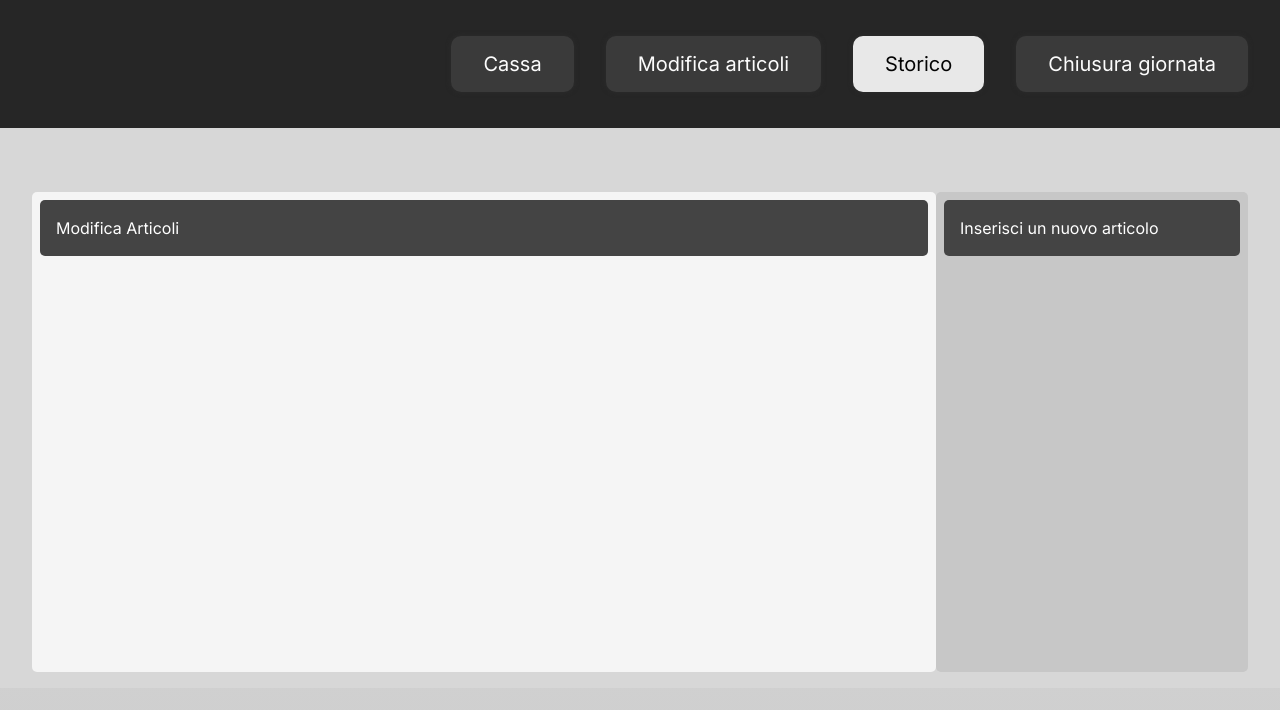
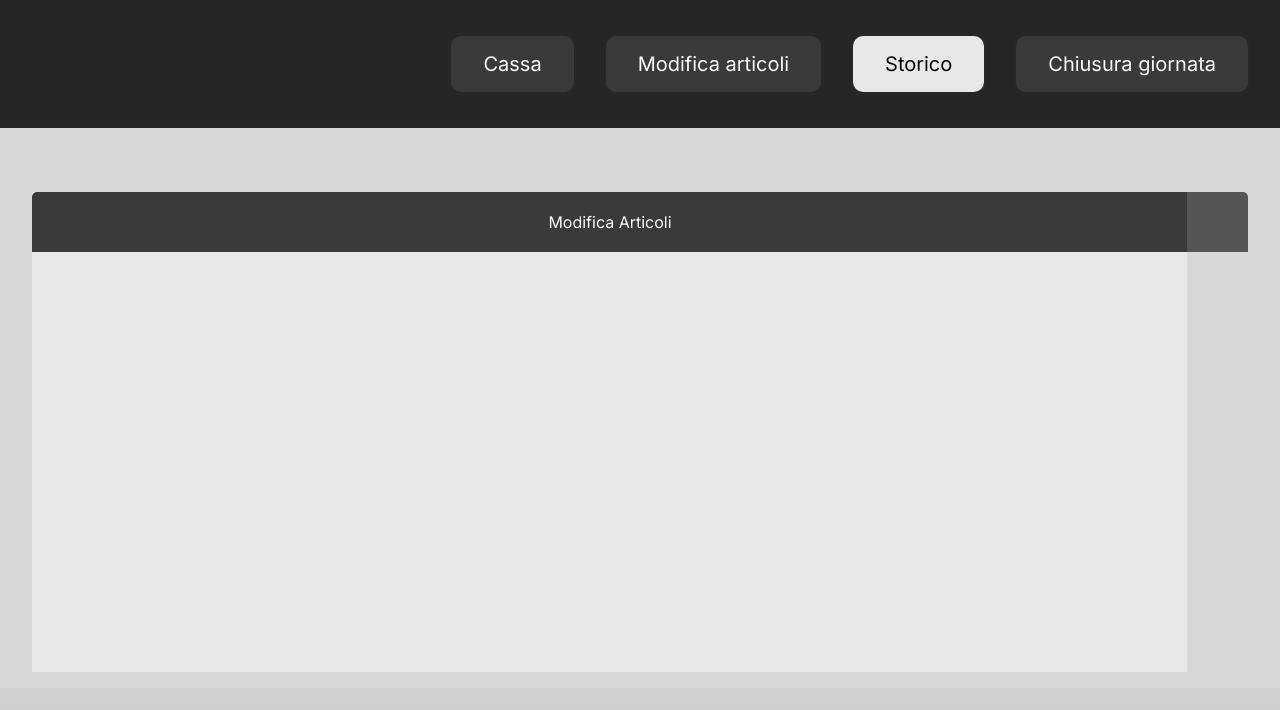
Before and after one commit to JDaver/SimpleCashSystem, a React (Vite) app in the folder Views/: page /Collection in a window 1280 px wide. Shown: the top 710 px of the page. Built offline with nearby package versions, Linux system fonts and the light colour scheme.

Commit message:
feat(Table): improve animation smoothness
- Applied css variables for styling consistency

- Added collapsible behavior for non active content

```diff
--- a/Views/src/Components/Table/Table.css
+++ b/Views/src/Components/Table/Table.css
@@ -1,35 +1,102 @@
 .table {
-  flex: 1;
-  transition: all 0.4s ease;
+  min-width: 60px;
   overflow: hidden;
-  padding: 0.5rem;
-  border-radius: 5px;
+  transition: width 0.4s ease;
+  width: 5%;
 }
 
 .table.active {
-  flex: 3;
-  background-color: #f5f5f5;
+  width: clamp(300px, 95%, 1000px);
 }
 
-.table:not(.active) {
-  flex: 1;
-  background-color: #c7c7c7;
+.table__icon {
+  text-align: center;
 }
 
-.table:not(.active) .table__body {
-  pointer-events: none;
-  opacity: 0.5;
+.table.active {
+  background-color: var(--neutral-300);
+  width: 95%;
+}
+
+.table:not(.active) .table__header {
+  background-color: var(--neutral-400);
+}
+
+.table:first-of-type .table__header {
+  border-radius: 5px 0 0 0;
+}
+
+.table:last-of-type .table__header {
+  border-radius: 0 5px 0 0;
 }
 
 .table__header {
-  background: #444;
-  color: white;
-  padding: 1rem;
+  background-color: var(--neutral-500);
+  color: var(--neutral-100);
   cursor: pointer;
-  border: #444;
-  border-radius: 5px;
+  display: flex;
+  height: 60px;
+  padding: var(--space-4);
 }
 
 .table__body {
-  padding: 1rem;
+  max-height: 0;
+  opacity: 0;
+  overflow: hidden;
+  transition:
+    max-height 0.4s ease,
+    opacity 0.3s ease;
 }
+
+.table.active .table__body {
+  max-height: 1000px;
+  opacity: 1;
+}
+
+.table__header {
+  align-items: center;
+  cursor: pointer;
+  display: flex;
+  height: 60px;
+  justify-content: center;
+  padding: var(--space-4);
+  position: relative;
+  overflow: hidden;
+}
+
+.table__icon,
+.table__title {
+  position: absolute;
+  top: 50%;
+  left: 50%;
+  transform: translate(-50%, -50%);
+  transition:
+    opacity 0.3s ease,
+    transform 0.3s ease;
+  white-space: nowrap;
+  will-change: opacity, transform;
+}
+
+.table:not(.active) .table__icon {
+  opacity: 1;
+  transform: translate(-50%, -50%) scale(1);
+  transition-delay: 0.3s;
+}
+
+.table.active .table__icon {
+  opacity: 0;
+  transform: translate(-50%, -60%) scale(0.98);
+  transition-delay: 0s;
+}
+
+.table:not(.active) .table__title {
+  opacity: 0;
+  transform: translate(-50%, -40%) scale(0.98);
+  transition-delay: 0s;
+}
+
+.table.active .table__title {
+  opacity: 1;
+  transform: translate(-50%, -50%) scale(1);
+  transition-delay: 0.3s;
+}
--- a/Views/src/Components/Table/Table.jsx
+++ b/Views/src/Components/Table/Table.jsx
@@ -1,21 +1,42 @@
-import { useCallback } from 'react';
+import { useCallback, useEffect, useRef, useState } from 'react';
 import { useTableGroupContext } from '../TableGroup/TableGroup';
 import './Table.css';
 
-function Table({ id, title, children, ...props }) {
+function Table({ id, icon, title, children, ...props }) {
   const { activeId, setActiveId } = useTableGroupContext();
   const active = activeId === id;
+  const contentRef = useRef(null);
+  const [height, setHeight] = useState(0);
 
   const handleClick = useCallback(() => {
     setActiveId(id);
   }, [id]);
 
+  // Measure height to enable smooth animation on the content div
+  useEffect(() => {
+    if (contentRef.current) {
+      setHeight(active ? contentRef.current.scrollHeight : 0);
+    }
+  }, [active]);
+
   return (
     <div className={`table ${active ? 'active' : ''}`} {...props}>
       <div className="table__header" onClick={handleClick}>
-        {title}
+        <span className="table__title">{title}</span>
+        <span className="table__icon">{icon}</span>
       </div>
-      <div className="table__body">{children}</div>
+      <div
+        ref={contentRef}
+        className="table__body"
+        style={{
+          maxHeight: `${height}px`,
+          overflow: 'hidden',
+          transition: 'max-height 0.4s ease, opacity 0.3s ease',
+          opacity: active ? 1 : 0,
+        }}
+      >
+        {children}
+      </div>
     </div>
   );
 }
```
